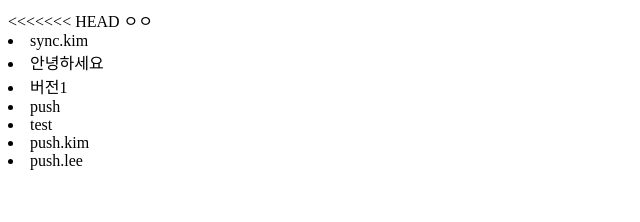
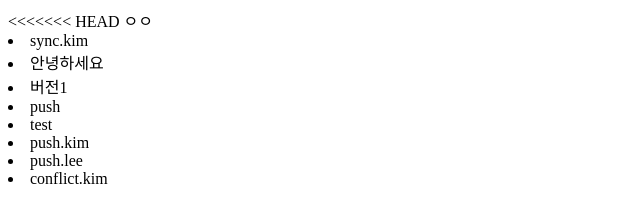
Before and after one commit to how0327/git_practice, a plain HTML site: page index.html in a window 1280 px wide. Shown: the whole page, without its empty margins (0-640 px from the left). Drawn offline with Linux system fonts and the light colour scheme.

Commit message:
conflict.kim

```diff
--- a/index.html
+++ b/index.html
@@ -11,5 +11,6 @@
 		<li>test</li>
 		<li>push.kim</li>
 		<li>push.lee</li>
+		<li>conflict.kim</li>
 	</body>
 </html>
```
